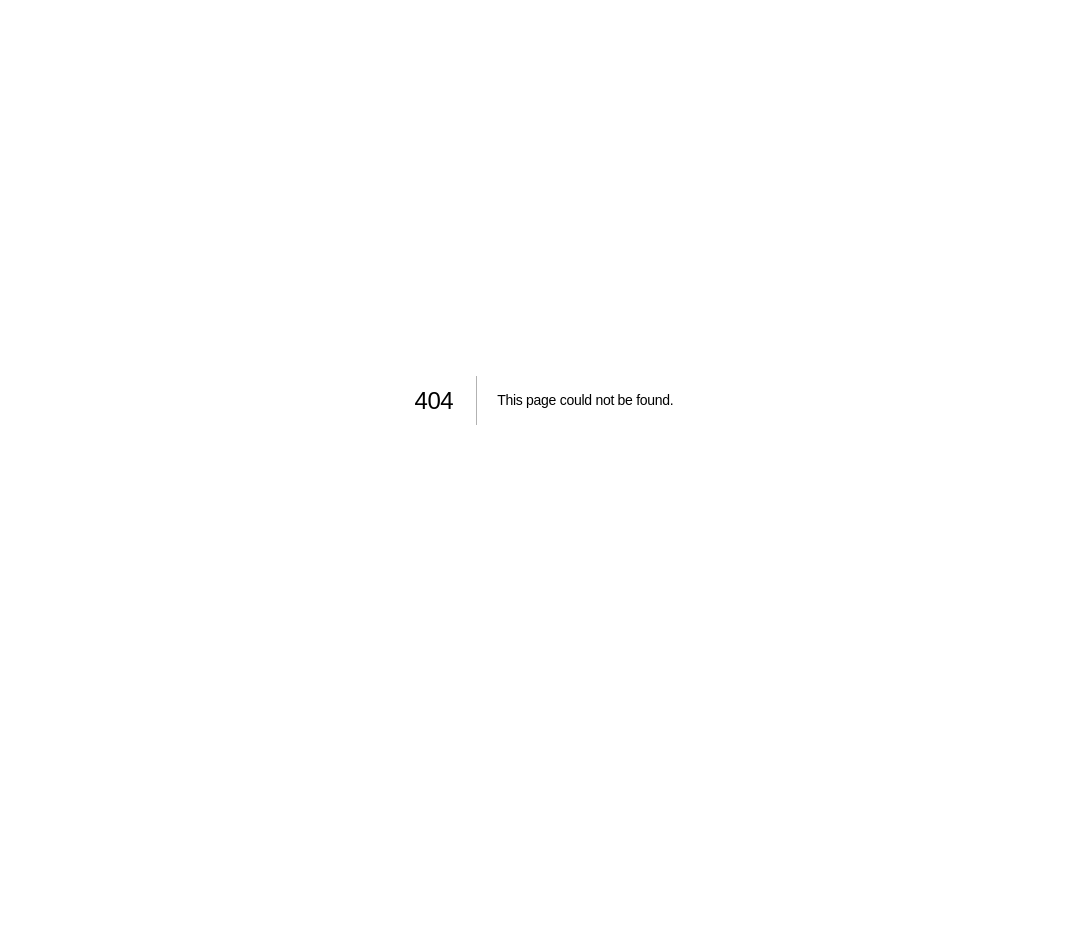
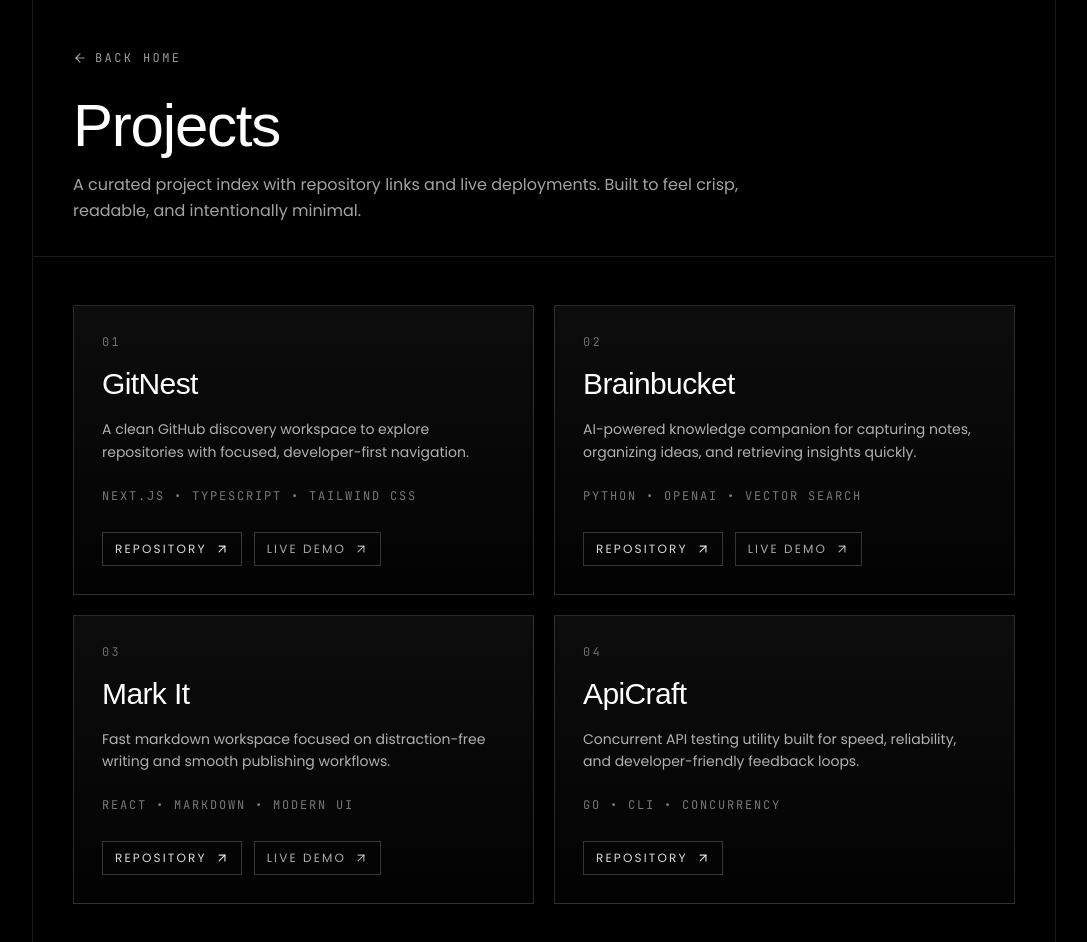
Before and after one commit to piyyu/portfolio, a Next.js app: page /projects in a window 1280 px wide. Before the commit this address had no page. Shown: the top 942 px of the page, without its empty margins (96-1183 px from the left). Before the commit the page ends 800 px from the top, so only its background shows below. Built offline with nearby package versions, Linux system fonts and the light colour scheme; a web font is replaced by a local one.

Commit message:
Polish portfolio UI and add dedicated projects page

```diff
--- a/app/page.tsx
+++ b/app/page.tsx
@@ -2,17 +2,15 @@ import { Hero } from "@/components/hero";
 import { Tools } from "@/components/tools";
 import { Projects } from "@/components/projects";
 import { GithubSection } from "@/components/github-section";
-// import { Footer } from "@/components/footer";
 
 export default function Home() {
   return (
     <main className="min-h-screen bg-black text-white selection:bg-white selection:text-black flex flex-col items-center">
-      <div className="flex flex-col w-full max-w-4xl border-x border-neutral-800 min-h-screen bg-black">
+      <div className="flex flex-col w-full max-w-5xl border-x border-white/10 min-h-screen bg-black">
         <Hero />
         <Tools />
         <Projects />
         <GithubSection />
-        {/* <Footer /> */}
       </div>
     </main>
   );
--- /dev/null
+++ b/app/projects/page.tsx
@@ -0,0 +1,62 @@
+import Link from "next/link";
+import { ArrowLeft, ArrowUpRight } from "lucide-react";
+import { projects } from "@/components/project-data";
+
+export default function ProjectsPage() {
+  return (
+    <main className="min-h-screen bg-black text-white selection:bg-white selection:text-black flex flex-col items-center">
+      <div className="w-full max-w-5xl min-h-screen border-x border-white/10 bg-black">
+        <header className="px-6 md:px-10 pt-12 pb-8 border-b border-white/10">
+          <Link
+            href="/"
+            className="inline-flex items-center gap-2 text-xs font-mono uppercase tracking-[0.2em] text-white/60 hover:text-white transition-colors"
+          >
+            <ArrowLeft className="w-3.5 h-3.5" />
+            Back home
+          </Link>
+          <h1 className="mt-6 text-4xl md:text-6xl font-serif tracking-tight">Projects</h1>
+          <p className="mt-4 max-w-2xl text-sm md:text-base text-[#a3a3a3] leading-relaxed">
+            A curated project index with repository links and live deployments. Built to feel crisp, readable, and intentionally minimal.
+          </p>
+        </header>
+
+        <section className="px-6 md:px-10 py-10 md:py-12 grid grid-cols-1 md:grid-cols-2 gap-5">
+          {projects.map((project, index) => (
+            <article
+              key={project.name}
+              className="relative overflow-hidden border border-white/15 bg-gradient-to-b from-white/[0.05] to-white/[0.01] p-7"
+            >
+              <div className="text-xs font-mono tracking-[0.2em] text-white/40">0{index + 1}</div>
+              <h2 className="mt-4 text-3xl font-serif">{project.name}</h2>
+              <p className="mt-4 text-sm leading-relaxed text-[#b1b1b1]">{project.summary}</p>
+              <p className="mt-6 text-xs font-mono uppercase tracking-[0.15em] text-[#777]">{project.stack}</p>
+
+              <div className="mt-7 flex flex-wrap gap-3">
+                <Link
+                  href={project.repoUrl}
+                  target="_blank"
+                    rel="noreferrer"
+                  className="inline-flex items-center gap-2 border border-white/20 px-3 py-2 text-xs uppercase tracking-[0.18em] text-white/85 hover:bg-white/10 transition-colors"
+                >
+                  Repository
+                  <ArrowUpRight className="w-3.5 h-3.5" />
+                </Link>
+                {project.liveUrl ? (
+                  <Link
+                    href={project.liveUrl}
+                    target="_blank"
+                    rel="noreferrer"
+                    className="inline-flex items-center gap-2 border border-white/20 px-3 py-2 text-xs uppercase tracking-[0.18em] text-white/65 hover:text-white hover:bg-white/10 transition-colors"
+                  >
+                    Live Demo
+                    <ArrowUpRight className="w-3.5 h-3.5" />
+                  </Link>
+                ) : null}
+              </div>
+            </article>
+          ))}
+        </section>
+      </div>
+    </main>
+  );
+}
--- a/components/hero.tsx
+++ b/components/hero.tsx
@@ -1,51 +1,56 @@
+import Link from "next/link";
 import { SiGithub, SiLinkedin, SiX } from "react-icons/si";
-import { Mail } from "lucide-react";
+import { Mail, ArrowUpRight } from "lucide-react";
 
 export function Hero() {
   return (
-    <section className="relative w-full mb-8">
-      {/* Cover Image */}
-      <div className="w-full h-48 md:h-64 overflow-hidden border-b border-white/5 relative">
+    <section className="relative w-full mb-2">
+      <div className="w-full h-52 md:h-72 overflow-hidden border-b border-white/10 relative">
         <img
           src="https://images.unsplash.com/photo-1579783902614-a3fb3927b6a5?ixlib=rb-4.1.0&q=85&fm=jpg&crop=entropy&cs=srgb&w=4800"
           alt="Banner"
-          className="w-full h-full object-cover object-center opacity-80 animate-in fade-in zoom-in duration-700 grayscale hover:grayscale-0 transition-all"
+          className="w-full h-full object-cover object-center opacity-70 grayscale"
         />
+        <div className="absolute inset-0 bg-gradient-to-t from-black via-black/20 to-transparent" />
       </div>
 
-      <div className="w-full px-6">
-        {/* Content Container (Avatar + Text) */}
-        <div className="flex flex-col items-start -mt-12 md:-mt-16 ml-4 relative z-10">
-          {/* Avatar (PFP) */}
+      <div className="w-full px-6 md:px-8">
+        <div className="flex flex-col items-start -mt-14 md:-mt-16 ml-2 md:ml-4 relative z-10">
           <img
             src="https://github.com/piyyu.png"
             alt="Piyush Kumar"
-            className="w-32 h-32 md:w-40 md:h-40 rounded-full border-4 border-black shadow-2xl grayscale hover:grayscale-0 transition-all duration-500"
+            className="w-32 h-32 md:w-40 md:h-40 rounded-full border-4 border-black shadow-2xl"
           />
 
-          {/* Editorial Text & Socials */}
-          <div className="w-full flex justify-between items-end mt-6">
+          <div className="w-full flex flex-col md:flex-row md:justify-between md:items-end gap-5 mt-6">
             <div>
-              <h1 className="text-4xl md:text-6xl text-white font-serif leading-none tracking-tight">
+              <p className="text-xs font-mono uppercase tracking-[0.2em] text-white/45">Portfolio / 2026</p>
+              <h1 className="text-4xl md:text-6xl text-white font-serif leading-none tracking-tight mt-2">
                 Piyush Kumar
               </h1>
-              <p className="text-[#888888] text-base md:text-lg mt-2 font-sans font-light">
-                Full Stack Engineer
+              <p className="text-[#a0a0a0] text-base md:text-lg mt-3 font-sans font-light max-w-xl">
+                Full Stack Engineer crafting fast, expressive products from backend systems to refined UI.
               </p>
+              <Link
+                href="/projects"
+                className="mt-5 inline-flex items-center gap-2 border border-white/20 bg-white/[0.04] hover:bg-white/[0.1] px-4 py-2 text-xs uppercase tracking-[0.18em] text-white/80 transition-all"
+              >
+                Explore projects
+                <ArrowUpRight className="w-3.5 h-3.5" />
+              </Link>
             </div>
 
-            {/* Social Icons */}
-            <div className="flex gap-3 mb-2">
-              <a href="https://github.com/piyyu" target="_blank" className="group relative p-3 rounded-full bg-[#222] border border-[#333] border-b-4 border-b-[#111] text-[#888] hover:text-white hover:bg-[#2a2a2a] hover:border-b-[#111] active:border-b-0 active:translate-y-1 transition-all duration-100">
+            <div className="flex gap-3 mb-1">
+              <a href="https://github.com/piyyu" target="_blank" rel="noreferrer" className="group relative p-3 rounded-full bg-[#222] border border-[#333] text-[#888] hover:text-white hover:bg-[#2a2a2a] transition-all duration-100">
                 <SiGithub className="w-5 h-5" />
               </a>
-              <a href="https://x.com/piyyu" target="_blank" className="group relative p-3 rounded-full bg-[#222] border border-[#333] border-b-4 border-b-[#111] text-[#888] hover:text-white hover:border-b-[#111] active:border-b-0 active:translate-y-1 transition-all duration-100">
+              <a href="https://x.com/piyyu" target="_blank" rel="noreferrer" className="group relative p-3 rounded-full bg-[#222] border border-[#333] text-[#888] hover:text-white hover:bg-[#2a2a2a] transition-all duration-100">
                 <SiX className="w-5 h-5" />
               </a>
-              <a href="https://linkedin.com/in/piyush446" target="_blank" className="group relative p-3 rounded-full bg-[#222] border border-[#333] border-b-4 border-b-[#111] text-[#888] hover:text-[#0077b5] hover:bg-[#2a2a2a] hover:border-b-[#111] active:border-b-0 active:translate-y-1 transition-all duration-100">
+              <a href="https://linkedin.com/in/piyush446" target="_blank" rel="noreferrer" className="group relative p-3 rounded-full bg-[#222] border border-[#333] text-[#888] hover:text-[#0077b5] hover:bg-[#2a2a2a] transition-all duration-100">
                 <SiLinkedin className="w-5 h-5" />
               </a>
-              <a href="mailto:piyushkr446@gmail.com" className="group relative p-3 rounded-full bg-[#222] border border-[#333] border-b-4 border-b-[#111] text-[#888] hover:text-[#EA4335] hover:bg-[#2a2a2a] hover:border-b-[#111] active:border-b-0 active:translate-y-1 transition-all duration-100">
+              <a href="mailto:piyushkr446@gmail.com" className="group relative p-3 rounded-full bg-[#222] border border-[#333] text-[#888] hover:text-[#EA4335] hover:bg-[#2a2a2a] transition-all duration-100">
                 <Mail className="w-5 h-5" />
               </a>
             </div>
--- /dev/null
+++ b/components/project-data.ts
@@ -0,0 +1,42 @@
+export type ProjectItem = {
+  name: string;
+  summary: string;
+  stack: string;
+  repoUrl: string;
+  liveUrl?: string;
+  accent: string;
+};
+
+export const projects: ProjectItem[] = [
+  {
+    name: "GitNest",
+    summary: "A clean GitHub discovery workspace to explore repositories with focused, developer-first navigation.",
+    stack: "Next.js • TypeScript • Tailwind CSS",
+    repoUrl: "https://github.com/piyyu/gitnest",
+    liveUrl: "https://gitnest-cyan.vercel.app/",
+    accent: "#06b6d4",
+  },
+  {
+    name: "Brainbucket",
+    summary: "AI-powered knowledge companion for capturing notes, organizing ideas, and retrieving insights quickly.",
+    stack: "Python • OpenAI • Vector Search",
+    repoUrl: "https://github.com/piyyu/brainbucket",
+    liveUrl: "https://brainbucket-zeta.vercel.app",
+    accent: "#8b5cf6",
+  },
+  {
+    name: "Mark It",
+    summary: "Fast markdown workspace focused on distraction-free writing and smooth publishing workflows.",
+    stack: "React • Markdown • Modern UI",
+    repoUrl: "https://github.com/piyyu/mark-it",
+    liveUrl: "https://mark-it-mi76.vercel.app",
+    accent: "#f97316",
+  },
+  {
+    name: "ApiCraft",
+    summary: "Concurrent API testing utility built for speed, reliability, and developer-friendly feedback loops.",
+    stack: "Go • CLI • Concurrency",
+    repoUrl: "https://github.com/piyyu/apicraft",
+    accent: "#22c55e",
+  },
+];
--- a/components/projects.tsx
+++ b/components/projects.tsx
@@ -1,60 +1,82 @@
 import Link from "next/link";
-import { ArrowUpRight } from "lucide-react";
+import { ArrowUpRight, Circle, Rocket } from "lucide-react";
+import { projects } from "@/components/project-data";
 
 export function Projects() {
-  const projects = [
-    {
-      name: "Kodin",
-      description: "Interactive GitHub repository tutorial generator.",
-      tech: "Next.js • GitHub API • Contentlayer",
-      link: "https://github.com/piyyu/kodin"
-    },
-    {
-      name: "Brainbucket",
-      description: "AI-powered knowledge management system with semantic search.",
-      tech: "Python • OpenAI • Vector DB",
-      link: "https://github.com/piyyu/brainbucket"
-    },
-    {
-      name: "ApiCraft",
-      description: "High-performance concurrent API testing tool written in Go.",
-      tech: "Go • Bubbletea • TUI",
-      link: "https://github.com/piyyu/apicraft"
-    }
-  ];
+  const featuredProjects = projects.slice(0, 3);
 
   return (
-    <section id="projects" className="py-4">
+    <section id="projects" className="py-10 md:py-12">
       <div className="w-full px-6">
-        <h2 className="text-lg font-mono text-[#444444] mb-8 uppercase tracking-widest">
-          Proof of Work
-        </h2>
+        <div className="mb-8 flex items-end justify-between gap-4">
+          <div>
+            <h2 className="text-lg font-mono text-[#6f6f6f] uppercase tracking-[0.2em]">Featured Projects</h2>
+            <p className="text-sm text-[#969696] mt-3 max-w-2xl">
+              Product-minded builds with a focus on clarity, speed, and practical user experience.
+            </p>
+          </div>
+          <Link
+            href="/projects"
+            className="hidden sm:inline-flex items-center gap-2 border border-white/15 bg-white/[0.03] hover:bg-white/[0.08] px-4 py-2 text-xs uppercase tracking-[0.2em] text-white/80 transition-all"
+          >
+            View all
+            <Rocket className="w-3.5 h-3.5" />
+          </Link>
+        </div>
 
-        <div className="grid grid-cols-1 md:grid-cols-2 lg:grid-cols-3 gap-6">
-          {projects.map((project) => (
-            <Link
-              href={project.link}
+        <div className="grid grid-cols-1 md:grid-cols-3 gap-4">
+          {featuredProjects.map((project) => (
+            <article
               key={project.name}
-              target="_blank"
-              className="group block p-8 border border-[#111111] hover:border-[#333333] hover:bg-[#0a0a0a] transition-all bg-[#050505]"
+              className="group relative overflow-hidden border border-white/10 bg-gradient-to-b from-[#101010] to-[#070707] p-6 md:p-7"
             >
-              <div className="flex justify-between items-start mb-6">
-                <h3 className="text-2xl text-white font-serif group-hover:text-white transition-colors">
-                  {project.name}
-                </h3>
-                <ArrowUpRight size={20} className="text-[#444444] group-hover:text-white transition-colors opacity-0 group-hover:opacity-100" />
+              <div
+                className="pointer-events-none absolute right-0 top-0 h-24 w-24 translate-x-8 -translate-y-8 rounded-full blur-2xl opacity-40"
+                style={{ backgroundColor: project.accent }}
+              />
+
+              <div className="mb-6 flex items-center gap-2 text-xs font-mono uppercase tracking-[0.18em] text-white/45">
+                <Circle className="h-2 w-2 fill-current" style={{ color: project.accent }} />
+                Active
               </div>
 
-              <p className="text-[#888888] text-sm leading-relaxed mb-8 group-hover:text-[#aaaaaa]">
-                {project.description}
-              </p>
+              <h3 className="text-2xl text-white font-serif leading-tight">{project.name}</h3>
+              <p className="mt-4 text-sm leading-relaxed text-[#a3a3a3]">{project.summary}</p>
+              <p className="mt-6 text-xs font-mono tracking-wide text-[#6d6d6d]">{project.stack}</p>
 
-              <div className="text-xs font-mono text-[#444444] group-hover:text-[#666666]">
-                {project.tech}
+              <div className="mt-8 flex items-center gap-3">
+                <Link
+                  href={project.repoUrl}
+                  target="_blank"
+                    rel="noreferrer"
+                  className="inline-flex items-center gap-2 border border-white/15 px-3 py-2 text-xs uppercase tracking-[0.18em] text-white/85 hover:bg-white/10 transition-all"
+                >
+                  Repo
+                  <ArrowUpRight className="h-3.5 w-3.5" />
+                </Link>
+                {project.liveUrl ? (
+                  <Link
+                    href={project.liveUrl}
+                    target="_blank"
+                    rel="noreferrer"
+                    className="inline-flex items-center gap-2 border border-white/15 px-3 py-2 text-xs uppercase tracking-[0.18em] text-white/65 hover:text-white hover:bg-white/10 transition-all"
+                  >
+                    Live
+                    <ArrowUpRight className="h-3.5 w-3.5" />
+                  </Link>
+                ) : null}
               </div>
-            </Link>
+            </article>
           ))}
         </div>
+
+        <Link
+          href="/projects"
+          className="sm:hidden mt-5 inline-flex items-center gap-2 border border-white/15 bg-white/[0.03] hover:bg-white/[0.08] px-4 py-2 text-xs uppercase tracking-[0.2em] text-white/80 transition-all"
+        >
+          View all projects
+          <Rocket className="w-3.5 h-3.5" />
+        </Link>
       </div>
     </section>
   );
```
